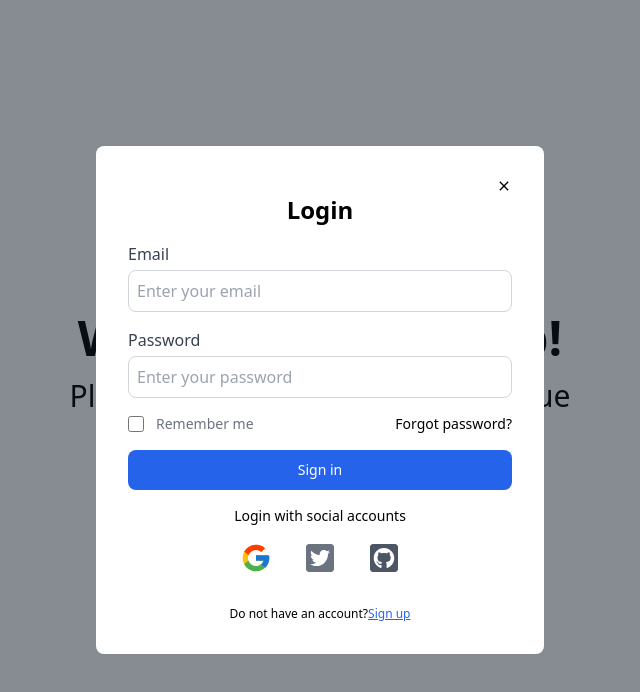
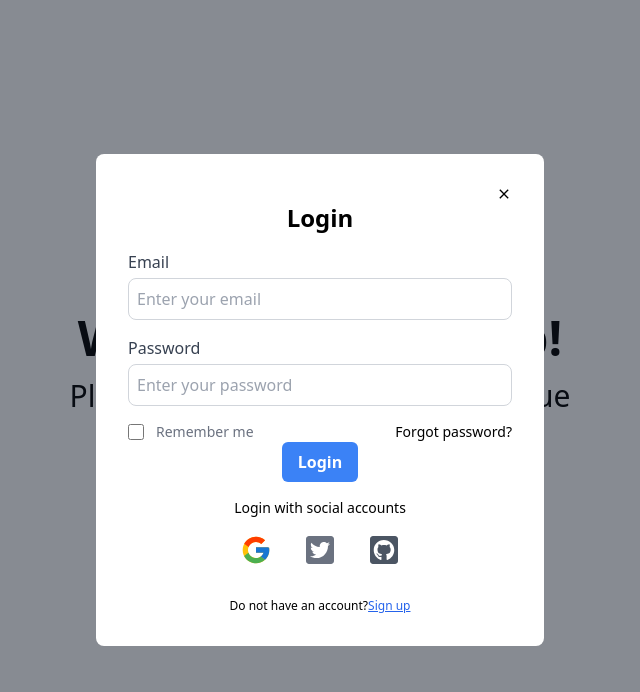
Before and after one commit to rowjay007/expense-tracker, a Next.js app: page / in a window 1280 px wide. Both pictures are taken after a click on the button "Login". Shown: the top 692 px of the page, without its empty margins (320-960 px from the left). Built offline with nearby package versions, Linux system fonts and the light colour scheme; no server answers.

Commit message:
feat: add loading spinning for login button

```diff
--- a/components/Auth/LoginModal.tsx
+++ b/components/Auth/LoginModal.tsx
@@ -6,6 +6,8 @@ import { auth } from "@/utils/firebase";
 import { userState } from "@/utils/atoms";
 import { MdClose } from "react-icons/md";
 import { FcGoogle } from "react-icons/fc";
+import { FaSpinner } from "react-icons/fa";
+
 import { FaTwitterSquare, FaGithubSquare } from "react-icons/fa";
 import { signInWithEmailAndPassword } from "firebase/auth";
 import { useRouter } from "next/navigation";
@@ -19,6 +21,7 @@ type LoginFormValues = {
 export default function LoginModal() {
   const [user, setUser] = useRecoilState(userState);
   const [isOpen, setIsOpen] = useState(false);
+  const [isLoading, setIsLoading] = useState(false);
   const {
     register,
     handleSubmit,
@@ -28,17 +31,19 @@ export default function LoginModal() {
 
   const handleLogin = async (data: LoginFormValues) => {
     try {
-
-       const { user } = await signInWithEmailAndPassword(
-         auth,
-         data.email,
-         data.password
-       );
+      setIsLoading(true);
+      const { user } = await signInWithEmailAndPassword(
+        auth,
+        data.email,
+        data.password
+      );
       setUser(user);
       setIsOpen(false);
       router.push("/dashboard");
     } catch (error) {
       console.error(error);
+    } finally {
+      setIsLoading(false); // set loading state back to false
     }
   };
 
@@ -121,10 +126,15 @@ export default function LoginModal() {
                 </a>
               </div>
               <button
-                type="submit"
-                className="w-full mt-4 text-white bg-blue-600 hover:bg-blue-700 focus:ring-4 focus:outline-none focus:ring-primary-300 font-medium rounded-lg text-sm px-5 py-2.5 text-center "
+                className="bg-blue-500 hover:bg-blue-600 text-white font-bold py-2 px-4 rounded-md"
+                onClick={() => setIsOpen(true)}
+                disabled={isLoading} // disable button while loading
               >
-                Sign in
+                {isLoading ? (
+                  <FaSpinner className="animate-spin mr-2" />
+                ) : (
+                  "Login"
+                )}
               </button>
               <div className="flex items-center pt-4 space-x-1">
                 <div className="flex-1 h-px sm:w-16 dark:bg-gray-700"></div>
--- a/package.json
+++ b/package.json
@@ -37,6 +37,7 @@
   },
   "devDependencies": {
     "@types/react-modal": "^3.13.1",
+    "@types/zxcvbn": "^4.4.1",
     "autoprefixer": "^10.4.13",
     "postcss": "^8.4.21",
     "prisma": "^4.11.0",
```
Also changed, not shown: 1 other file (tests, documents, lock files or other folders).
